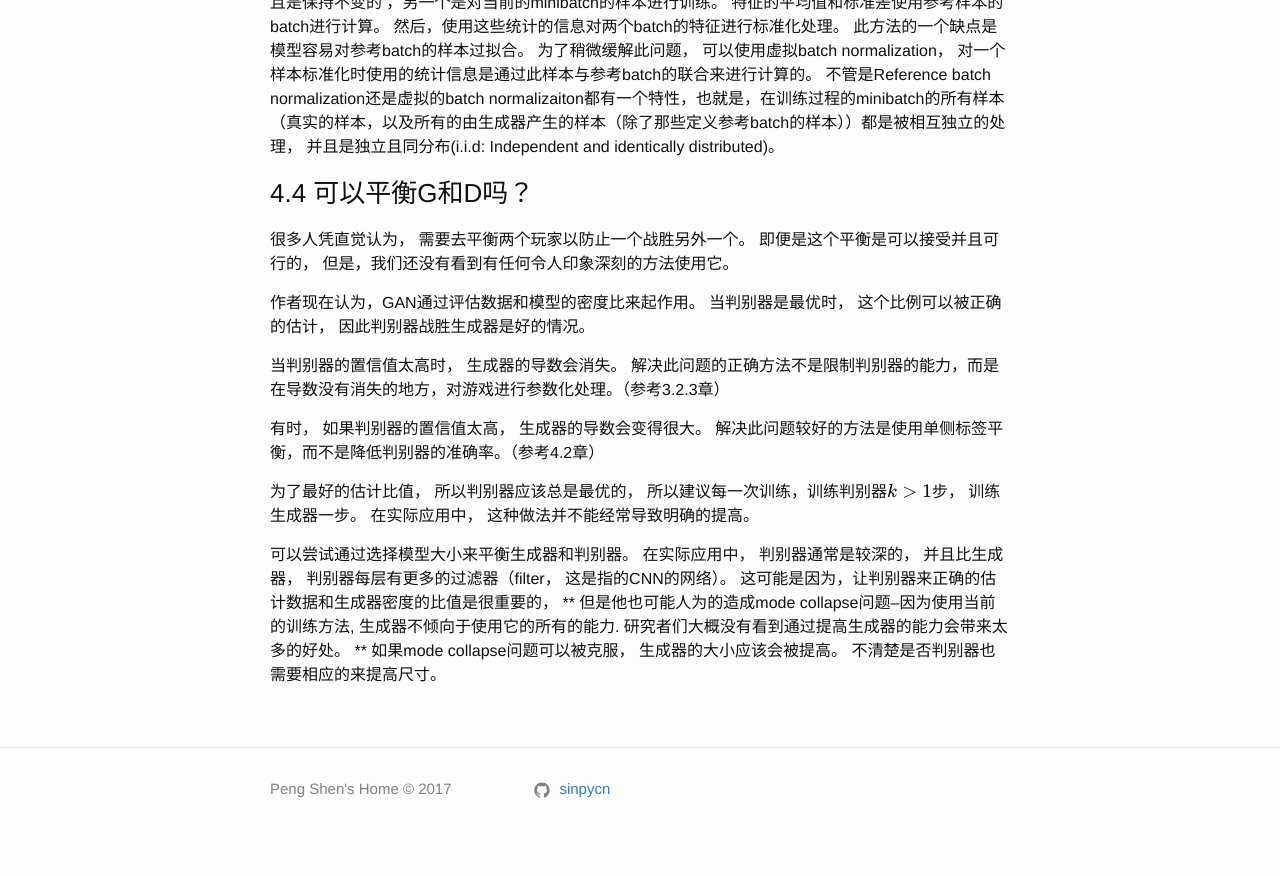
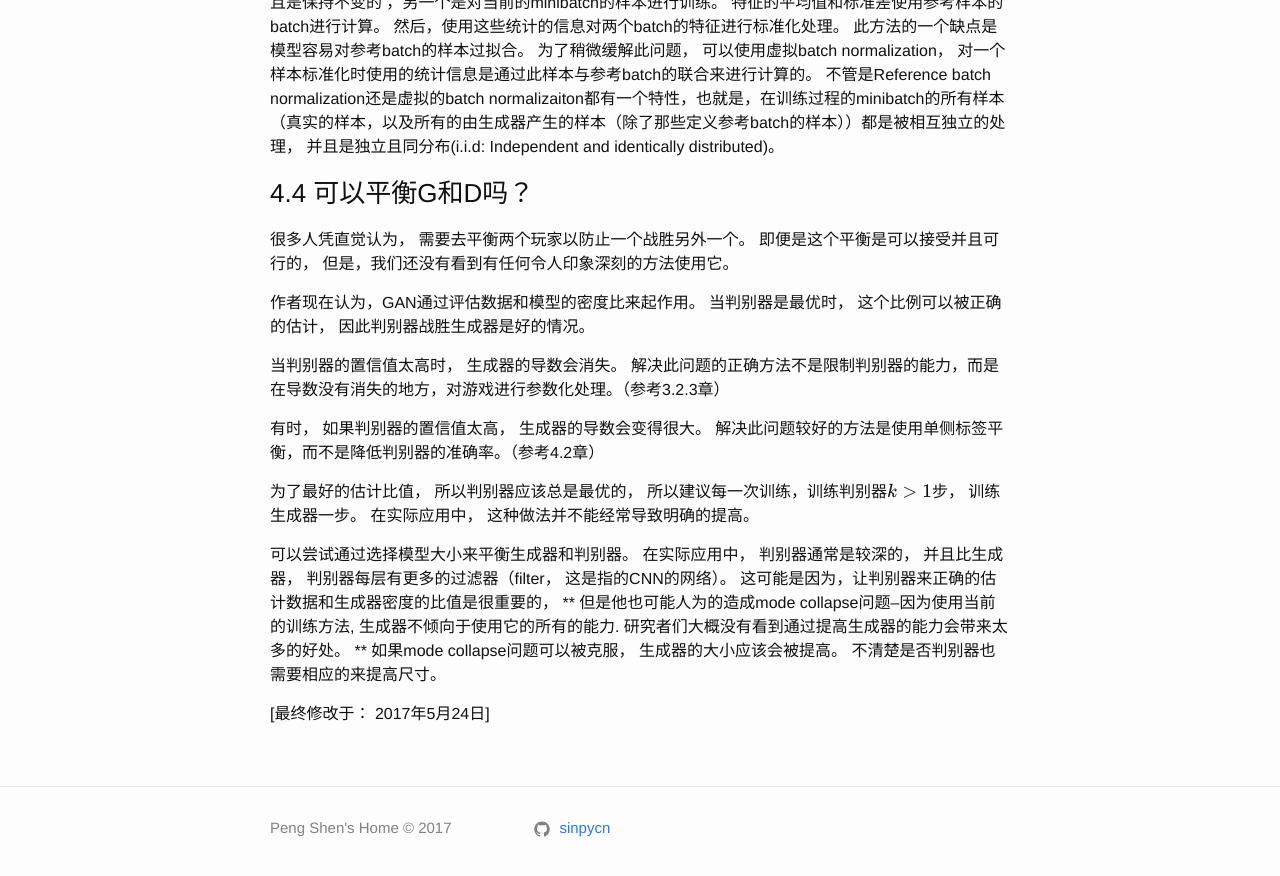
Before and after one commit to sinpycn/sinpycn.github.io, a Jekyll site: the page built from _posts/research/gan/2017-05-09-GAN-Tutorial-Tips-and-Tricks.md, in a window 1280 px wide and 900 px high, scrolled down 2842 px. Shown: the top 876 px of the window. Built offline with Jekyll 4.4.1, drawn with Linux system fonts in a browser that asks for light colours; formulas are drawn with MathJax 3.

Commit message:
Update 2017-05-09-GAN-Tutorial-Tips-and-Tricks.md

```diff
--- a/_posts/research/gan/2017-05-09-GAN-Tutorial-Tips-and-Tricks.md
+++ b/_posts/research/gan/2017-05-09-GAN-Tutorial-Tips-and-Tricks.md
@@ -104,3 +104,5 @@ Reference batch normalization（参考批量标准化）包含运行网络两次
 这可能是因为，让判别器来正确的估计数据和生成器密度的比值是很重要的，
 ** 但是他也可能人为的造成mode collapse问题--因为使用当前的训练方法, 生成器不倾向于使用它的所有的能力. 研究者们大概没有看到通过提高生成器的能力会带来太多的好处。 **
 如果mode collapse问题可以被克服， 生成器的大小应该会被提高。 不清楚是否判别器也需要相应的来提高尺寸。
+
+[最终修改于： 2017年5月24日]
```
